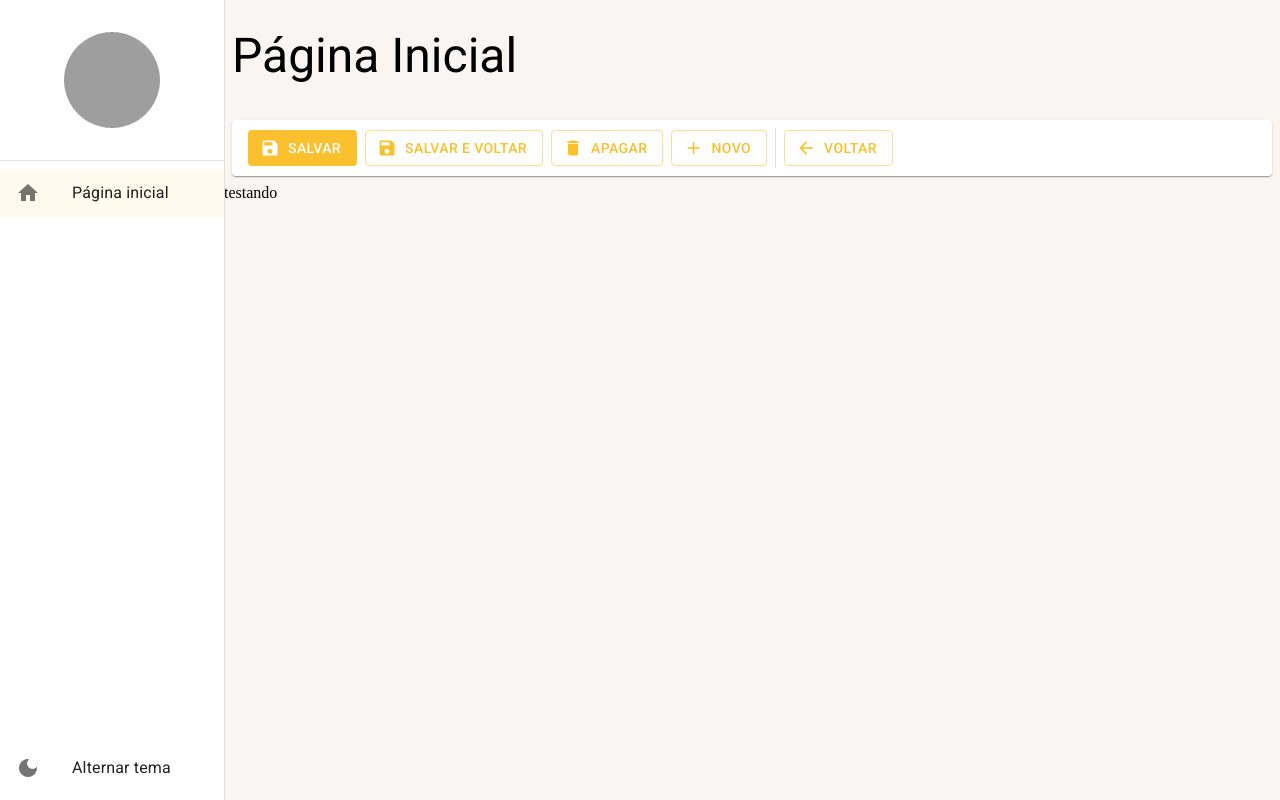
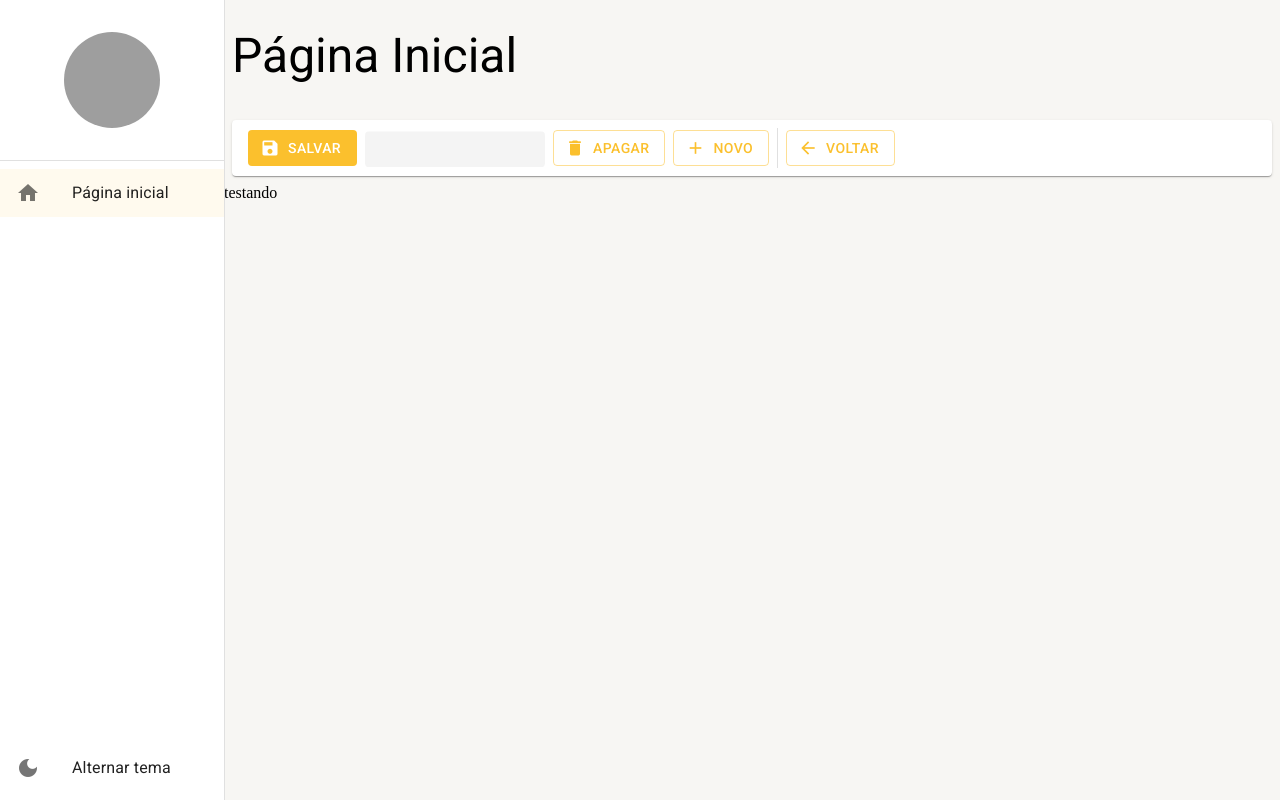
Before and after one commit to Gbaumer123/curso-type-script, a React (Create React App) app: page /pagina-inicial in a window 1280 px wide. Built offline with nearby package versions, Linux system fonts and the light colour scheme; grey boxes are pictures that could not be loaded.

Commit message:
feat:adicionando Skeleton

```diff
--- a/src/pages/dashboard/Dashboard.tsx
+++ b/src/pages/dashboard/Dashboard.tsx
@@ -5,7 +5,12 @@ export const Dashboard = () => {
   return (
     <LayoutBaseDePagina
       titulo="Página Inicial"
-      barraDeFerramentas={<FerramentasDeDetalhe mostrarBotaoSalvarEFechar />}
+      barraDeFerramentas={
+        <FerramentasDeDetalhe
+          mostrarBotaoSalvarEFechar
+          mostrarBotaoSalvarEFecharCarregando
+        />
+      }
     >
       testando
     </LayoutBaseDePagina>
--- a/src/shared/components/ferramentas_de_detalhe/FerramentasDeDetalhe.tsx
+++ b/src/shared/components/ferramentas_de_detalhe/FerramentasDeDetalhe.tsx
@@ -1,4 +1,12 @@
-import { Box, Button, Divider, Icon, Paper, useTheme } from "@mui/material";
+import {
+  Box,
+  Button,
+  Divider,
+  Icon,
+  Paper,
+  Skeleton,
+  useTheme,
+} from "@mui/material";
 
 interface IFerramentasDeDetalheProps {
   //definir as propriedades futuramente
@@ -9,6 +17,12 @@ interface IFerramentasDeDetalheProps {
   mostrarBotaoApagar?: boolean; // mostrar ou nao o botao apagar
   mostrarBotaoSalvar?: boolean; // mostrar ou nao o botao salvar
   mostrarBotaoSalvarEFechar?: boolean; // mostrar ou nao o botao salvar e fechar
+
+  mostrarBotaoSalvarCarregando?: boolean; // mostrar ou nao o botao salvar carregando
+  mostrarBotaoNovoCarregando?: boolean; // mostrar ou nao o botao novo carregando
+  mostrarBotaoVoltarCarregando?: boolean; // mostrar ou nao o botao voltar carregando
+  mostrarBotaoApagarCarregando?: boolean; // mostrar ou nao o botao apagar carregando
+  mostrarBotaoSalvarEFecharCarregando?: boolean; // mostrar ou nao o botao salvar e fechar carregando
 
   aoClicarEmNovo?: () => void; //função chamada quando clica no botao
   aoClicarEmVoltar?: () => void; //função chamada quando clica no botao
@@ -25,6 +39,12 @@ export const FerramentasDeDetalhe: React.FC<IFerramentasDeDetalheProps> = ({
   mostrarBotaoApagar = true,
   mostrarBotaoSalvar = true,
   mostrarBotaoSalvarEFechar = false,
+
+  mostrarBotaoNovoCarregando = false,
+  mostrarBotaoVoltarCarregando = false,
+  mostrarBotaoApagarCarregando = false,
+  mostrarBotaoSalvarCarregando = false,
+  mostrarBotaoSalvarEFecharCarregando = false,
 
   aoClicarEmNovo,
   aoClicarEmVoltar,
@@ -45,7 +65,7 @@ export const FerramentasDeDetalhe: React.FC<IFerramentasDeDetalheProps> = ({
       height={theme.spacing(5)} //altura da barra de ferramentas
       component={Paper} //   para colocar a barra com o efeito de papel
     >
-      {mostrarBotaoSalvar && (
+      {mostrarBotaoSalvar && !mostrarBotaoSalvarCarregando && (
         <Button
           color="primary" // cor do botao
           disableElevation // remove a sombra do botao
@@ -57,7 +77,9 @@ export const FerramentasDeDetalhe: React.FC<IFerramentasDeDetalheProps> = ({
         </Button>
       )}
 
-      {mostrarBotaoSalvarEFechar && (
+      {mostrarBotaoSalvarCarregando && <Skeleton width={110} height={60} />}
+
+      {mostrarBotaoSalvarEFechar && !mostrarBotaoSalvarEFecharCarregando && (
         <Button
           color="primary" // cor do botao
           disableElevation // remove a sombra do botao
@@ -68,8 +90,11 @@ export const FerramentasDeDetalhe: React.FC<IFerramentasDeDetalheProps> = ({
           Salvar e voltar
         </Button>
       )}
+      {mostrarBotaoSalvarEFecharCarregando && (
+        <Skeleton width={180} height={60} />
+      )}
 
-      {mostrarBotaoApagar && (
+      {mostrarBotaoApagar && !mostrarBotaoApagarCarregando && (
         <Button
           color="primary" // cor do botao
           disableElevation // remove a sombra do botao
@@ -81,7 +106,9 @@ export const FerramentasDeDetalhe: React.FC<IFerramentasDeDetalheProps> = ({
         </Button>
       )}
 
-      {mostrarBotaoNovo && (
+      {mostrarBotaoApagarCarregando && <Skeleton width={110} height={60} />}
+
+      {mostrarBotaoNovo && !mostrarBotaoNovoCarregando && (
         <Button
           color="primary" // cor do botao
           disableElevation // remove a sombra do botao
@@ -92,9 +119,9 @@ export const FerramentasDeDetalhe: React.FC<IFerramentasDeDetalheProps> = ({
           {textoBotaoNovo}
         </Button>
       )}
+      {mostrarBotaoNovoCarregando && <Skeleton width={110} height={60} />}
 
       <Divider variant="middle" orientation="vertical" />
-
       {mostrarBotaoVoltar && (
         <Button
           color="primary" // cor do botao
@@ -106,6 +133,7 @@ export const FerramentasDeDetalhe: React.FC<IFerramentasDeDetalheProps> = ({
           Voltar
         </Button>
       )}
+      {mostrarBotaoVoltarCarregando && <Skeleton width={110} height={60} />}
     </Box>
   );
 };
```
